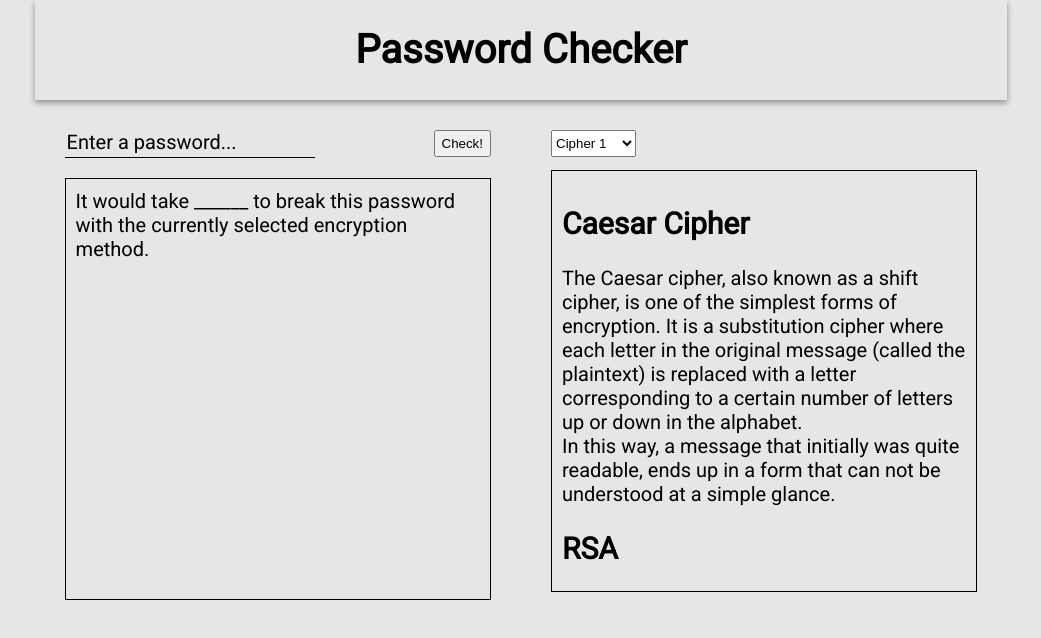
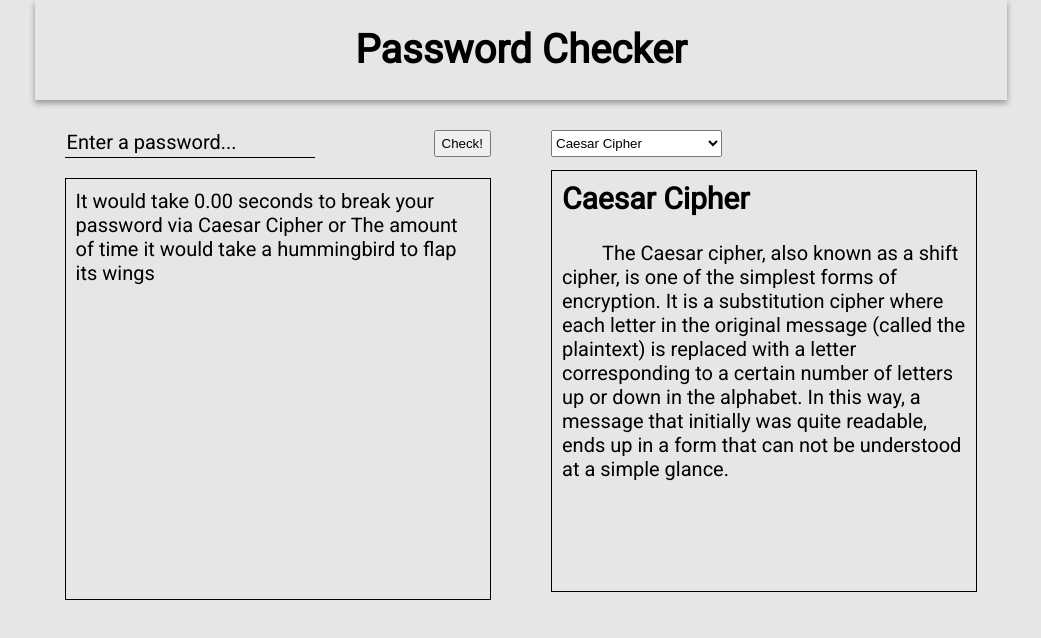
Before and after one commit to cwinslowdodge/Cryptography-Project, a plain HTML site: page index.html in a window 1280 px wide. Both pictures are taken after a click on the button "Check!". Shown: the whole page, without its empty margins (119-1160 px from the left). Drawn offline with Linux system fonts and the light colour scheme.

Commit message:
Added a decent chunk of the javascript. Time complexities now get calculated. Page updated dynamically

```diff
--- a/PasswordChecker.js
+++ b/PasswordChecker.js
@@ -0,0 +1,134 @@
+var caesarDescription = "The Caesar cipher, also known as a shift cipher, is one of the simplest forms of encryption. It is a substitution cipher where each letter in the original message (called the plaintext) is replaced with a letter corresponding to a certain number of letters up or down in the alphabet. In this way, a message that initially was quite readable, ends up in a form that can not be understood at a simple glance.";
+
+var rsaDescription = "RSA was first described in 1977 by Ron Rivest, Adi Shamir and Leonard Adleman of the Massachusetts Institute of Technology. Public-key cryptography, also known as asymmetric cryptography, uses two different but mathematically linked keys, one public and one private. The public key can be shared with everyone, whereas the private key must be kept secret. In RSA cryptography, both the public and the private keys can encrypt a message; the opposite key from the one used to encrypt a message is used to decrypt it. This attribute is one reason why RSA has become the most widely used asymmetric algorithm: It provides a method of assuring the confidentiality, integrity, authenticity and non-reputability of electronic communications and data storage.";
+
+var diffieHellmanDescription = "Description in progress";
+
+//This is the amount of time it takes for an *average* computer to complete 1 operation.
+var timeFunctionConstant = .03149;
+
+var alternateTimes = function(time) {
+	if(time > 60*60*24*365*14000000000) return "Longer than the universe has been around"
+	if(time > 60*60*24*365*700000000) return "The amount of time it would take to reach a neighboring galaxy";
+	if(time > 60*60*24*365*100000) return "The amount of time it would take you to reach Alpha Centauri"
+	if(time > 60*60*24*365*36) return "The amount of time it would take to leave the solar system (but not reach anything yet)";
+	if(time > 60*60*24*365*10) return "The amount of time it's going to take me to pay off my student loans...";
+	if(time > 60*60*24*365*4) return "The time it would take you to watch all of netflix."
+	if(time > 60*60*24*30) return "The amount of time a person would spend in the international space station";
+	if(time > 60*60*24*7) return "The amount of time it would take to execute a lunar mission";
+	if(time > 60*60*24) return "The amount of time it would take to go on a long distance train ride";
+	if(time > 60*60) return "The amount of time you spend binge watching shows on netflix";
+	if(time > 60) return "The amount of time it would take you to go grab a bite to eat";
+	if(time > 5) return "The time it would take you to walk to the kitchen";
+	if(time > 1) return "The amount of time it takes your heart to beat once";
+	if(time > .5) return "The amount of time it would take you to blink";
+	if(time < .05) return "The amount of time it would take a hummingbird to flap its wings"
+}
+
+var convertUnits = function(seconds) {
+	if (seconds < 1) return seconds.toFixed(2) + " seconds"
+	if (seconds < 60) return "about " + seconds.toFixed(2) + " seconds";
+	if ((seconds /= 60) < 60) return "about " + seconds.toFixed(2) + " minutes";
+	if ((seconds /= 60) < 24) return "about " + seconds.toFixed(2) + " hours";
+	if ((seconds /= 24) < 7) return "about " + seconds.toFixed(2) + " days";
+	if ((seconds /= 7) < 4) return "about " + seconds.toFixed(2) + " weeks";
+	if ((seconds /= 4) < 12) return "about " + seconds.toFixed(2) + " months";
+	if ((seconds /= 4) > 12) return "about " + seconds.toFixed(2) + " years";
+}
+
+var PasswordChecker = {
+	fields: {
+		dropDown:    document.getElementById('cipher-select'),
+		password:    document.getElementById('password-input'),
+		checkButton: document.getElementById('check-button'),
+		crackTime:   document.getElementById('password-crack-time'),
+
+		tabs: {
+			caesar: document.getElementById('caesar-cipher-info'),
+			rsa: document.getElementById('rsa-info'),
+			diffieHellman: document.getElementById('diffie-hellman-info')
+		}
+	},
+
+	ciphers: {
+		caesar: {
+			title: "Caesar Cipher",
+			value: 0,
+			description: caesarDescription,
+			timeFunction: function(size) {return size * timeFunctionConstant}
+		},
+
+		rsa: {
+			title: "RSA",
+			value: 1,
+			description: rsaDescription,
+			timeFunction: function(size) {return Math.pow(2, (size * 8)) * timeFunctionConstant}
+		},
+
+		diffieHellman: {
+			title: "Diffie-Hellman",
+			value: 2,
+			description: diffieHellmanDescription,
+			timeFunction: function(size) {return Math.pow(2, (size * 8)) * timeFunctionConstant}
+		}
+	},
+
+	init: function() {
+		this._populateDropDown();
+		this._populateCipherTabs();
+
+		//Attach the event listeners for the different actions users can do on the page
+		this.fields.dropDown.addEventListener('change', this._changeCipherTab.bind(this));
+		this.fields.checkButton.addEventListener('click', this._checkPasswordStrength.bind(this));
+	},
+
+	_populateOption: function(cipherNode) {
+		var option = document.createElement('option');
+		option.text = cipherNode.title;
+		option.value = cipherNode.value;
+
+		this.fields.dropDown.add(option);
+	},
+
+	_populateDropDown: function() {
+		this._populateOption(this.ciphers.caesar);
+		this._populateOption(this.ciphers.rsa);
+		this._populateOption(this.ciphers.diffieHellman);
+	},
+
+	_populateTab: function(cipherNode, domNode) {
+		var tabString = "<h2>" + cipherNode.title + "</h2>" + "<p>" + cipherNode.description + "</p>";
+
+		domNode.innerHTML = tabString;
+	},
+
+	_populateCipherTabs: function() {
+		this._populateTab(this.ciphers.caesar, this.fields.tabs.caesar);
+		this._populateTab(this.ciphers.rsa, this.fields.tabs.rsa);
+		this._populateTab(this.ciphers.diffieHellman, this.fields.tabs.diffieHellman);
+	},
+
+	_changeCipherTab: function(e) {
+		for (var tab in this.fields.tabs) {
+			this.fields.tabs[tab].classList.add('hidden');
+		}
+
+		this.fields.tabs[Object.keys(this.fields.tabs)[e.target.value]].classList.remove('hidden');
+		this.selectedCipher = e.target.value;
+	},
+
+	_checkPasswordStrength: function() {
+		var passwordLength = this.fields.password.value.length;
+		var crackTime = this.ciphers[Object.keys(this.ciphers)[this.selectedCipher || 0]].timeFunction(passwordLength);
+		var passwordString = "It would take " +
+				     convertUnits(crackTime) +
+				     " to break your password via " +
+				     this.ciphers[Object.keys(this.ciphers)[this.selectedCipher || 0]].title +
+        			     " or " +
+				     alternateTimes(crackTime);
+
+		this.fields.crackTime.innerHTML = passwordString;
+	}
+};
+
+PasswordChecker.init();
--- a/index.html
+++ b/index.html
@@ -22,39 +22,25 @@
 				<button id="check-button">Check!</button>
 
 				<div id="password-crack-time">
-					It would take ______ to break this password with the currently selected encryption method.
+					Please type in a password
 				</div>
 			</div>
 
 			<div class="right">
 				<select id="cipher-select">
-					<option>Cipher 1</option>
-					<option>Cipher 2</option>
-					<option>Cipher 3</option>
+
 				</select>
 
 				<div id="cipher-information">
-					<h2>Caesar Cipher</h2>
-					<p>The Caesar cipher, also known as a shift cipher, is one of the simplest forms of encryption.
-					It is a substitution cipher where each letter in the original message (called the plaintext) is
-					replaced with a letter corresponding to a certain number of letters up or down in the alphabet.<Br>
-
-					In this way, a message that initially was quite readable, ends up in a form that can not be understood
-					at a simple glance.
-					<h2>RSA</h2>
-					<p>RSA was first described in 1977 by Ron Rivest, Adi Shamir and Leonard Adleman of the Massachusetts
-					Institute of Technology. Public-key cryptography, also known as asymmetric cryptography, uses two
-					different but mathematically linked keys, one public and one private. The public key can be shared
-					with everyone, whereas the private key must be kept secret. In RSA cryptography, both the public
-					and the private keys can encrypt a message; the opposite key from the one used to encrypt a message
-					is used to decrypt it. This attribute is one reason why RSA has become the most widely used
-					asymmetric algorithm: It provides a method of assuring the confidentiality, integrity, authenticity
-					and non-reputability of electronic communications and data storage.
-					<h3>Still working on Diffie-Hellman</h3>
+					<div id="caesar-cipher-info" class="tab"></div>
+					<div id="rsa-info" class="tab hidden"></div>
+					<div id="diffie-hellman-info" class="tab hidden"></div>
 				</div>
 			</div>
 		</div>
 
+		<script src="PasswordChecker.js"></script>
+
 	</body>
 
 </html>
--- a/stylesheet.css
+++ b/stylesheet.css
@@ -105,7 +105,7 @@ input:focus {
 
 #cipher-select {
 	height: 2em;
-	width: 20%;
+	width: 40%;
 	margin-bottom: 1em;
 }
 
@@ -117,3 +117,19 @@ input:focus {
 	float: right;
 	height: 2em;
 }
+
+.tab {
+	display: block;
+}
+
+.tab.hidden {
+	display: none;
+}
+
+.tab > h2 {
+	margin-top: 0;
+}
+
+.tab > p {
+	text-indent: 2em;
+}
```
